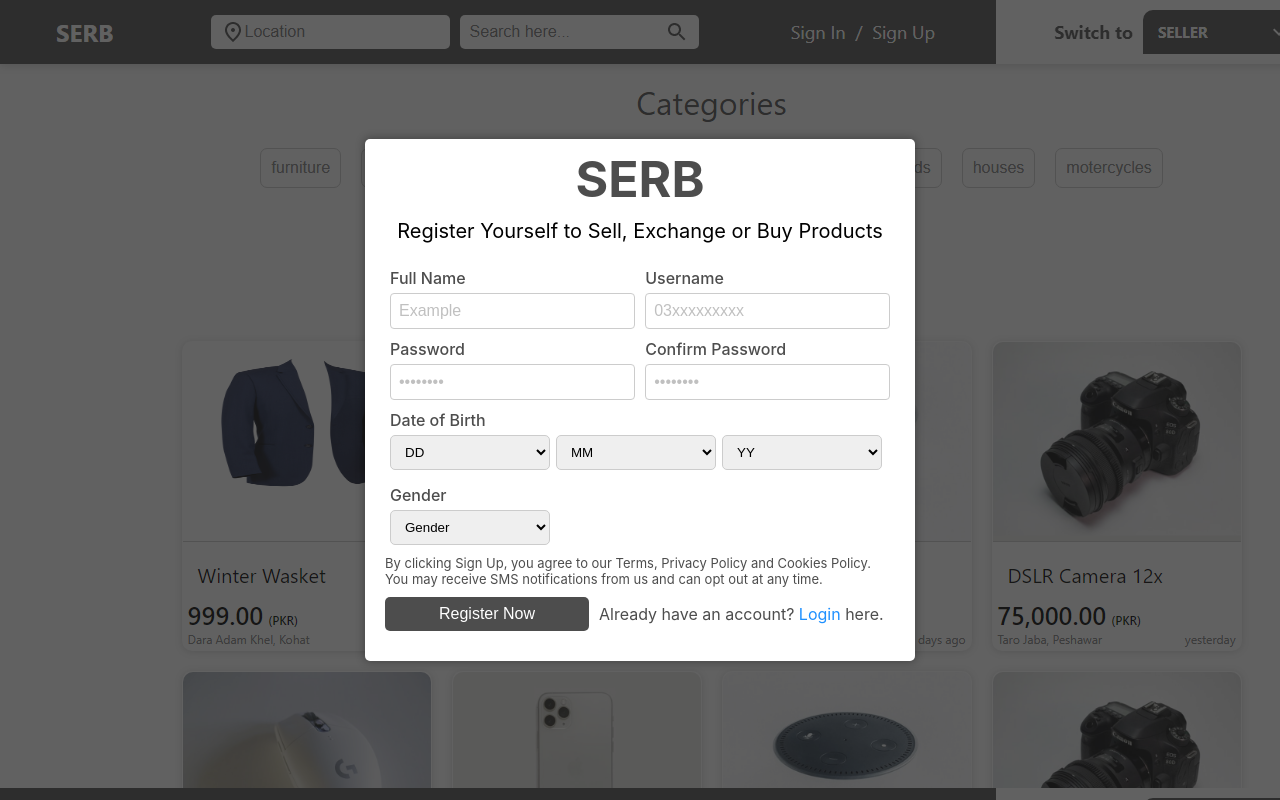
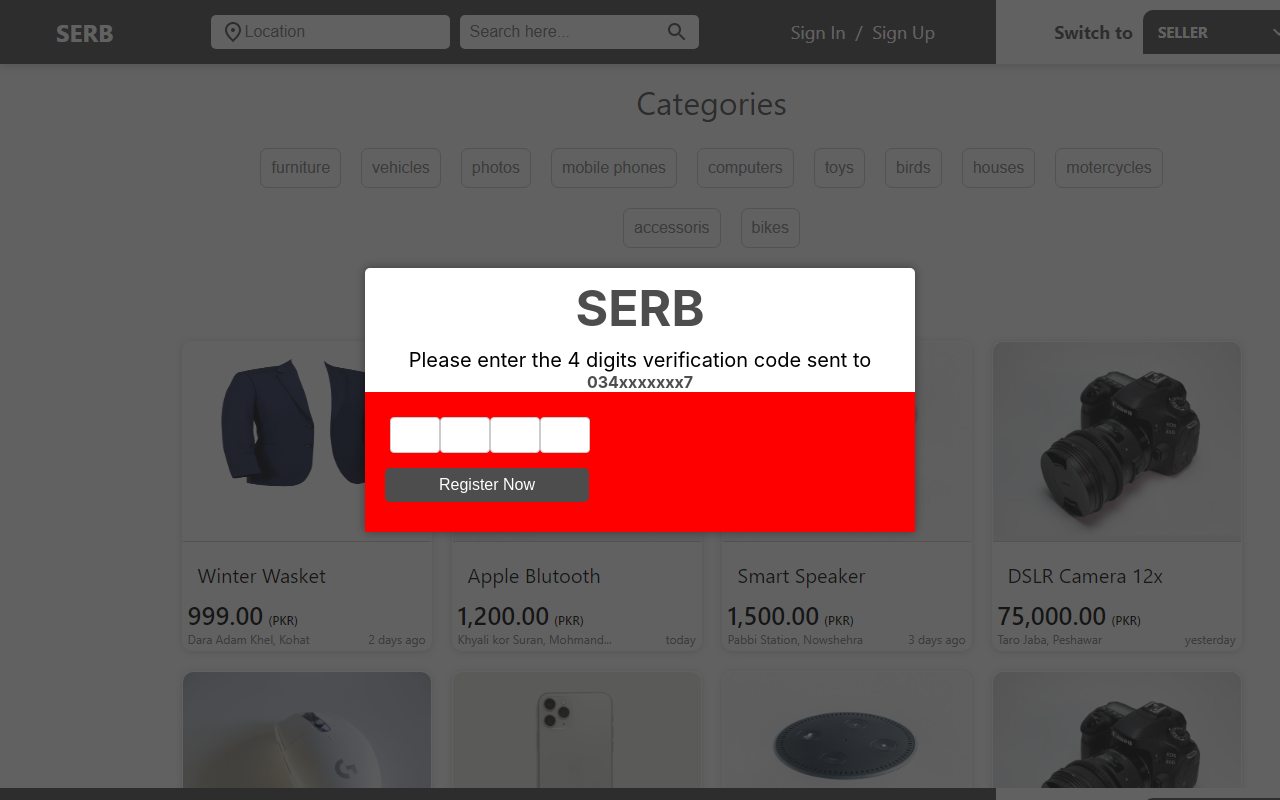
Before and after one commit to samiullah51/SERB, a React (Create React App) app: page / in a window 1280 px wide. Built offline with nearby package versions, Linux system fonts and the light colour scheme.

Commit message:
working on verify page

```diff
--- a/src/App.js
+++ b/src/App.js
@@ -5,6 +5,7 @@ import Product from "./pages/Product/Product";
 import Profile from "./pages/Profile/Profile";
 import NewProduct from "./pages/NewProduct/NewProduct";
 import Register from "./pages/Register/Register";
+import VerifyOtp from "./pages/VerifyOtp/VerifyOtp";
 function App() {
   return (
     <div className="App">
@@ -13,7 +14,8 @@ function App() {
       {/* <Profile /> */}
       {/* <CurrentUserProfile /> */}
       {/* <NewProduct /> */}
-      <Register />
+      {/* <Register /> */}
+      <VerifyOtp />
     </div>
   );
 }
--- /dev/null
+++ b/src/pages/VerifyOtp/VerifyOtp.css
@@ -0,0 +1,95 @@
+
+.register{
+    display: flex;
+    align-items: center;
+    justify-content: center;
+    height: 100vh;
+    user-select: none;
+    background-image: url('../../../public/images/Capture.PNG');
+}
+.register .overlay{
+    background-color: rgba(32, 32, 32, 0.705);
+    width: 100%;
+    height: 100%;
+    display: flex;
+    align-items: center;
+    justify-content: center;
+}
+.register__form{
+    background-color: #fff;
+color: #000;
+width: 550px;
+border-radius: 5px;
+box-shadow: 0 0 9px 1px rgba(0,0,0,0.3);
+display: flex;
+flex-direction: column;
+align-items: center;
+justify-content: center;
+}
+.register__form h2{
+    font-size: 50px;
+    font-weight: 700;
+    color: var(--primary-color);
+    margin: 10px 0;
+}
+.register__form .desc{
+    font-size: 20px;
+}
+.register__form .inputs{
+    padding: 20px;
+    width: 100%;
+    display: flex;
+    align-items: center;
+    justify-content: center;
+    flex-wrap: wrap;
+    background-color: red;
+}
+.register__form .inputs .inputs__box{
+    width: 100%;
+    margin: 5px;
+}
+.inputs__box input{
+    width: 10%;
+    padding: 8px;
+    border: 1px solid #ccc;
+    outline: none;
+    font-size: 16px;
+    border-radius: 4px;
+}
+.inputs__box input::placeholder{
+    color: rgb(192, 192, 192);
+}
+.inputs__box input:focus{
+    border-color: var(--primary-color);
+}
+.register .inputs .inputs__box p{
+    font-weight: 500;
+    color: var(--primary-color);
+    margin-bottom: 5px;
+
+}
+
+
+
+.form__footer{
+    width: 100%;
+    display: flex;
+    align-items: center;
+    margin: 10px 0;
+}
+.form__footer button{
+    border: none;
+    outline: none;
+    background-color: var(--primary-color);
+    color: #fff;
+    padding:  8px;
+    flex-basis: 40%;
+    font-size: 16px;
+    margin-right: 10px;
+    border-radius: 5px;
+
+}
+.form__footer button:hover{
+    background-color: rgb(107, 107, 107);
+    cursor: pointer;
+}
--- /dev/null
+++ b/src/pages/VerifyOtp/VerifyOtp.js
@@ -0,0 +1,57 @@
+import React from "react";
+import "./VerifyOtp.css";
+function VerifyOtp() {
+  const days = [
+    1, 2, 3, 4, 5, 6, 7, 8, 9, 10, 11, 12, 13, 14, 15, 16, 17, 18, 19, 20, 21,
+    22, 23, 24, 25, 26, 27, 28, 29, 30, 31,
+  ];
+  const months = [
+    "Jan",
+    "Feb",
+    "Mar",
+    "Apr",
+    "May",
+    "Jun",
+    "Jul",
+    "Aug",
+    "Sep",
+    "Oct",
+    "Nov",
+    "Dec",
+  ];
+  const years = [];
+  for (var i = 1990; i <= 2022; i++) {
+    years.push(i);
+  }
+  return (
+    <div className="register">
+      <div className="overlay">
+        <div className="register__form">
+          <h2 className="logo">SERB</h2>
+          <p className="desc">
+            Please enter the 4 digits verification code sent to
+          </p>
+          <p style={{ fontWeight: "bold", color: "var(--primary-color)" }}>
+            034xxxxxxx7
+          </p>
+          {/* inputs */}
+          <div className="inputs">
+            <div className="inputs__box">
+              <input type="text" />
+              <input type="text" />
+              <input type="text" />
+              <input type="text" />
+            </div>
+
+            {/* Form Footer */}
+            <div className="form__footer">
+              <button>Register Now</button>
+            </div>
+          </div>
+        </div>
+      </div>
+    </div>
+  );
+}
+
+export default VerifyOtp;
```
